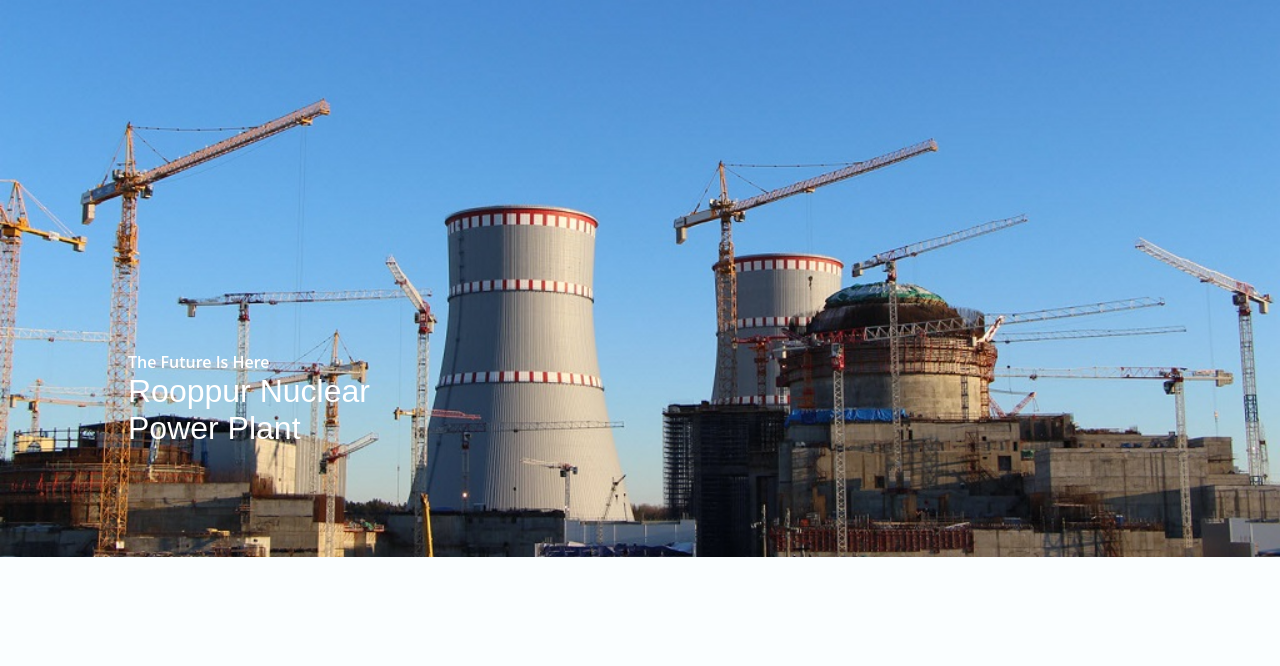
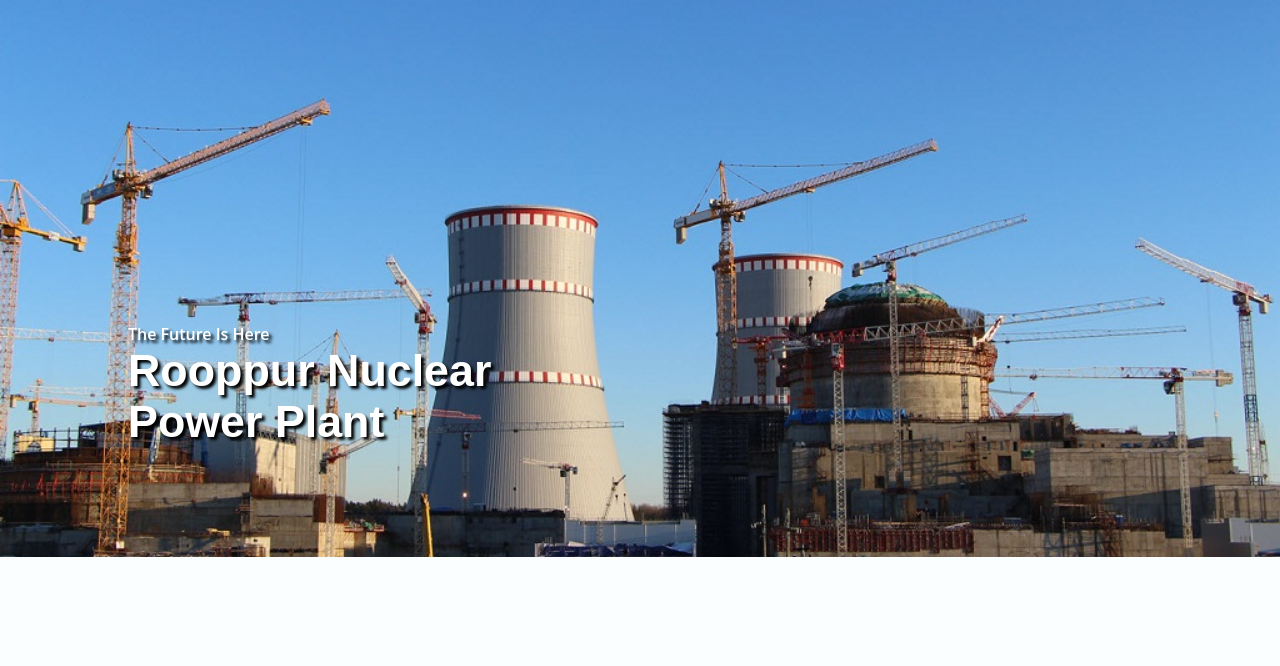
Before and after one commit to faisal-titu/rooppur_nuclear_power_plant, a plain HTML site: page index.html in a window 1280 px wide. Shown: the part 83-749 px from the top of the page. Drawn offline with nearby package versions, Linux system fonts and the light colour scheme; a web font is replaced by a local one.

Commit message:
Update style.css

```diff
--- a/style.css
+++ b/style.css
@@ -262,7 +262,7 @@
 }
 
 .home__data-subtitle{
-
+    text-shadow: 3px 3px 3px #000;
     display: block;
     font-weight: var(--font-semi-bold);
     /* margin-bottom: var(--mb-0-75); */
@@ -271,9 +271,11 @@
 
 .home__data-title{
     /* position: absolute; */
-    font-size: 1.5rem;
-    font-weight: var(--font-medium);
+    font-size: 1.8rem;
+    font-weight: bold;
     margin-bottom: var(--mb-2-5);
+    text-shadow: 3px 3px 3px #000;
+
 }
 
 /* .home__social{
@@ -724,6 +726,27 @@
     background-color: var(--text-color-light);
 }
 
+
+/* form  */
+.feedback {
+    display: flex;
+    flex-direction: row;
+
+    /* max-width: 400px; */
+    width: 100%;
+    height: 100%;
+    /* margin: 0 auto; */
+    justify-content: center;
+    /* position: relative; */
+}
+.one,
+.two{
+    margin: 20px;
+}
+.two{
+    margin-right: 20px;
+}
+
 /* media queries  */
 @media screen and (max-width:340px){
     .place__container{
@@ -762,7 +785,7 @@
     }
     .home__data-title{
         /* position: relative; */
-        font-size: 1.3rem;
+        font-size: 2rem;
         /* bottom: 1rem; */
     }
 }
@@ -820,7 +843,7 @@
     }
     .home__data-title{
         /* position: relative; */
-        font-size: 1.6rem;
+        font-size: 2.5rem;
         /* bottom: 1rem; */
 
     }
@@ -871,8 +894,9 @@
 
     .feedback {
         /* display: flex; */
-        flex-direction: column;
+        /* flex-direction: column; */
         /* max-width: 400px; */
+        /* flex-wrap: wrap; */
         width: 89%;
         /* margin: 0 auto; */
         justify-content: space-around;
@@ -902,7 +926,7 @@
     }
     .home__data-title{
         /* position: relative; */
-        font-size: 2rem;
+        font-size: 2.8rem;
         /* bottom: 1rem; */
 
     }
@@ -971,24 +995,6 @@
     }
 }
 
-/* form  */
-.feedback {
-    display: flex;
-    flex-direction: row;
-    /* max-width: 400px; */
-    width: 100%;
-    height: 100%;
-    /* margin: 0 auto; */
-    justify-content: center;
-    /* position: relative; */
-}
-.one,
-.two{
-    margin: 20px;
-}
-.two{
-    margin-right: 20px;
-}
 
 .cont input[type="text"],
 .cont input[type="email"],
```
